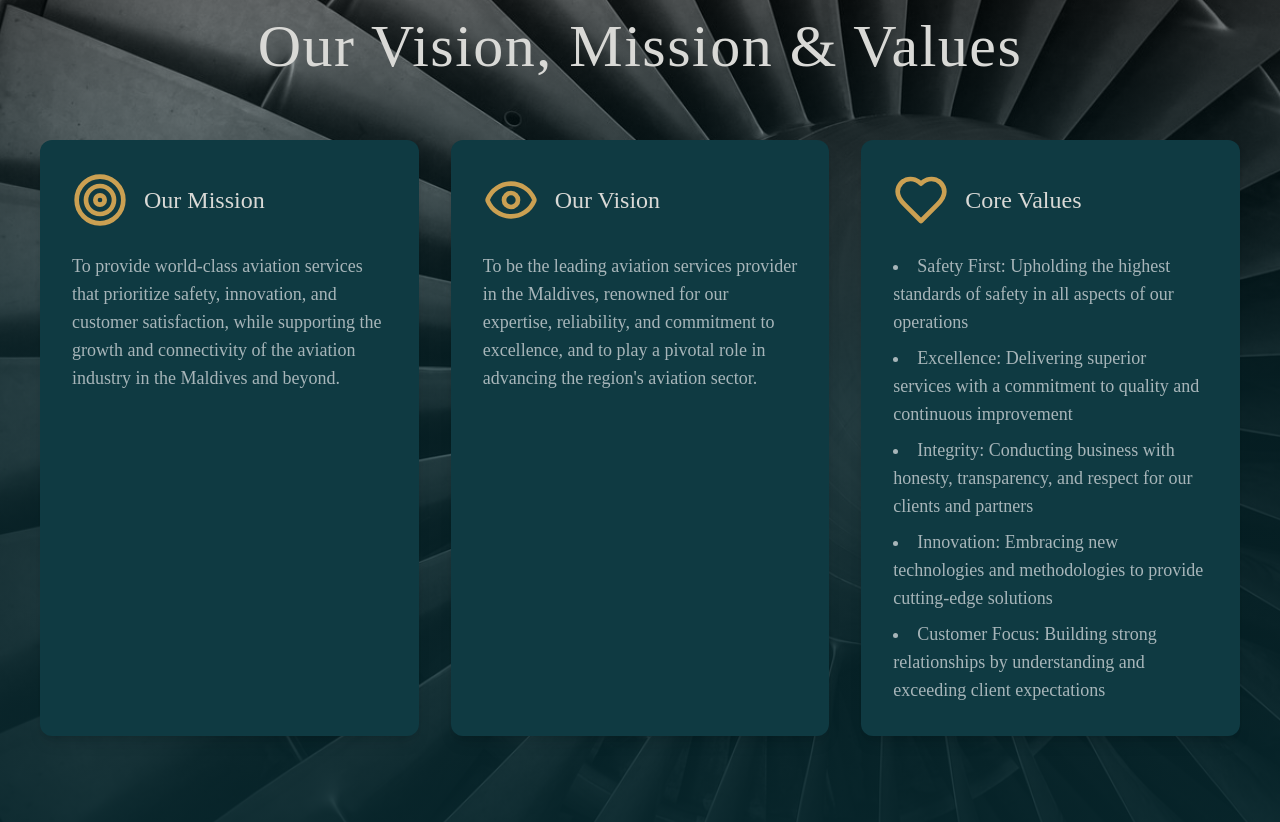
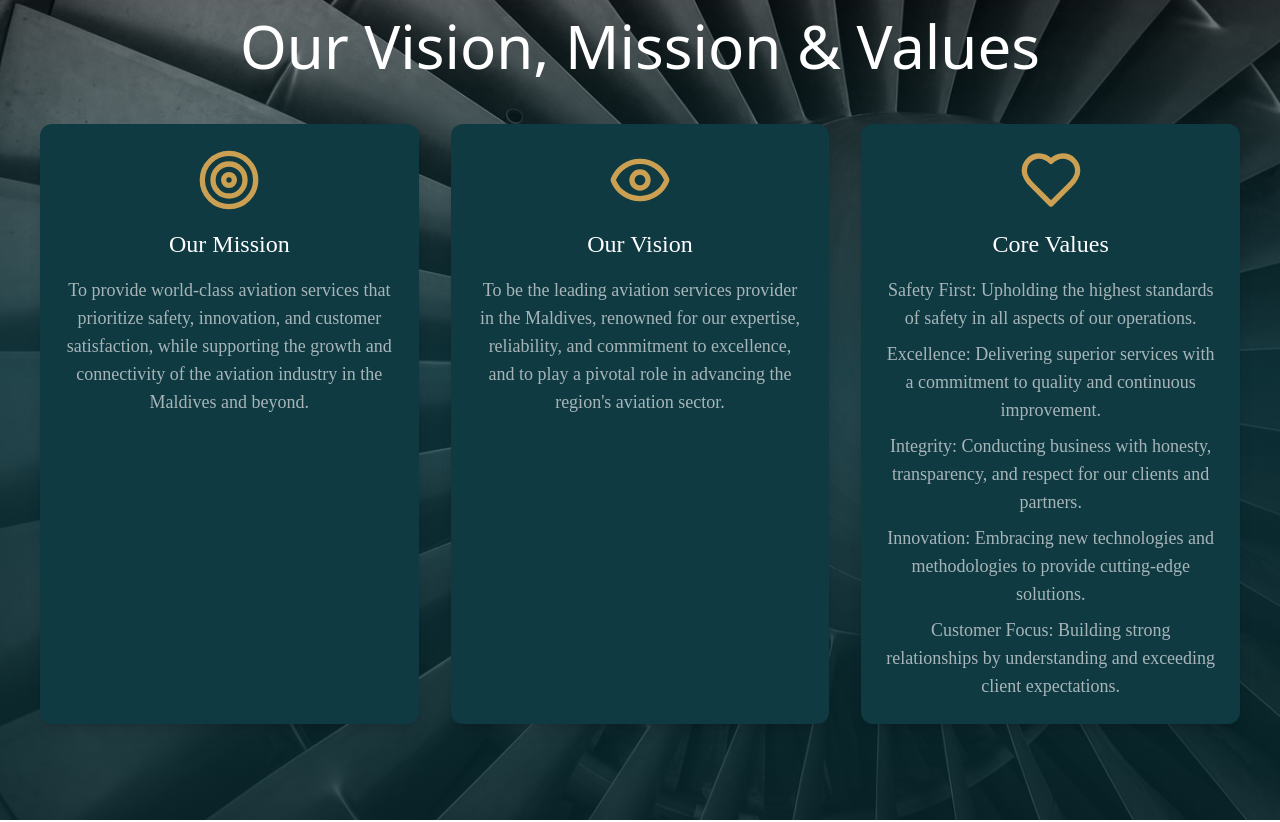
Before and after one commit to humaidhismail/ots, a React (Create React App) app: page / in a window 1280 px wide. Shown: the part 1600-2422 px from the top of the page. Built offline with nearby package versions, Linux system fonts and the light colour scheme.

Commit message:
mission section update

```diff
--- a/package.json
+++ b/package.json
@@ -8,8 +8,8 @@
     "react": "^18.3.1",
     "react-dom": "^18.3.1",
     "react-scripts": "5.0.1",
-    "web-vitals": "^2.1.4",
-    "tailwindcss": "^3.4.15"
+    "tailwindcss": "^3.4.15",
+    "web-vitals": "^2.1.4"
   },
   "devDependencies": {
     "autoprefixer": "^10.4.20",
@@ -42,5 +42,4 @@
       "last 1 safari version"
     ]
   }
-
 }
--- a/src/components/Vision.js
+++ b/src/components/Vision.js
@@ -1,109 +1,86 @@
 import React from 'react';
-import { motion } from 'framer-motion';
-import { Target, Eye, Heart } from 'lucide-react';
-import turbineImage from '../images/turbine.jpg'; // Ensure the correct path to the image
+import { Target, Eye, Heart } from 'lucide-react'; // Importing icons from lucide-react
 
-export default function VisionMissionValues() {
+// Add this import for the background image path
+import backgroundImage from '../images/turbine.jpg'; // Replace with your image path
+
+const VisionMissionValues = () => {
   const sections = [
     {
       title: 'Our Mission',
-      icon: Target,
+      icon: <Target className="w-16 h-16 text-[#CBA052]" />, // Target icon
       content:
         'To provide world-class aviation services that prioritize safety, innovation, and customer satisfaction, while supporting the growth and connectivity of the aviation industry in the Maldives and beyond.',
     },
     {
       title: 'Our Vision',
-      icon: Eye,
+      icon: <Eye className="w-16 h-16 text-[#CBA052]" />, // Eye icon
       content:
         "To be the leading aviation services provider in the Maldives, renowned for our expertise, reliability, and commitment to excellence, and to play a pivotal role in advancing the region's aviation sector.",
     },
     {
       title: 'Core Values',
-      icon: Heart,
+      icon: <Heart className="w-16 h-16 text-[#CBA052]" />, // Heart icon
       content: [
-        'Safety First: Upholding the highest standards of safety in all aspects of our operations',
-        'Excellence: Delivering superior services with a commitment to quality and continuous improvement',
-        'Integrity: Conducting business with honesty, transparency, and respect for our clients and partners',
-        'Innovation: Embracing new technologies and methodologies to provide cutting-edge solutions',
-        'Customer Focus: Building strong relationships by understanding and exceeding client expectations',
+        'Safety First: Upholding the highest standards of safety in all aspects of our operations.',
+        'Excellence: Delivering superior services with a commitment to quality and continuous improvement.',
+        'Integrity: Conducting business with honesty, transparency, and respect for our clients and partners.',
+        'Innovation: Embracing new technologies and methodologies to provide cutting-edge solutions.',
+        'Customer Focus: Building strong relationships by understanding and exceeding client expectations.',
       ],
     },
   ];
 
   return (
     <section
-      id="vision-mission-values"
-      className="py-24 relative bg-[#07272D] text-[#D9D9D6] overflow-hidden"
+      id="parallax-section"
+      className="relative py-24 bg-[#07272D] text-white"
+      style={{
+        backgroundImage: `url(${backgroundImage})`,
+        backgroundSize: 'cover',
+        backgroundPosition: 'center',
+        backgroundAttachment: 'fixed', // Parallax effect on desktop
+      }}
     >
-      {/* Parallax Background */}
-      <div
-        className="absolute inset-0 z-0"
-        style={{
-          backgroundImage: `url(${turbineImage})`,
-          backgroundSize: 'cover',
-          backgroundPosition: 'center',
-          backgroundAttachment: 'fixed',
-        }}
-      >
-        {/* Transparent Gradient Overlay */}
-        <div className="absolute inset-0 bg-gradient-to-b from-transparent via-[#07272D]/80 to-[#07272D] opacity-90"></div>
-      </div>
+      {/* Overlay for text visibility */}
+      <div className="absolute inset-0 bg-gradient-to-t from-[#07272D] via-[#0F3A42] to-transparent opacity-80"></div>
 
-      {/* Content */}
-      <div className="container mx-auto px-10 relative z-10">
-        {/* Section Title */}
-        <motion.h2
-          className="font-playfair-display-black text-5xl md:text-6xl text-center mb-16 tracking-wide"
-          initial={{ opacity: 0, y: 50 }}
-          whileInView={{ opacity: 1, y: 0 }}
-          transition={{ duration: 0.8 }}
-          viewport={{ once: true }}
-        >
+      {/* Content inside the parallax section */}
+      <div className="relative z-10 container mx-auto text-center px-6 md:px-10">
+        {/* Heading */}
+        <h2 className="font-playfair-display text-4xl md:text-6xl text-white mb-12">
           Our Vision, Mission & Values
-        </motion.h2>
+        </h2>
 
-        {/* Cards */}
-        <div className="grid md:grid-cols-2 lg:grid-cols-3 gap-8">
+        {/* Cards Grid */}
+        <div className="grid grid-cols-1 sm:grid-cols-2 lg:grid-cols-3 gap-8">
           {sections.map((section, index) => (
-            <motion.div
+            <div
               key={index}
-              className="relative bg-[#0F3A42] p-8 rounded-xl shadow-lg transition-transform transform hover:scale-105 hover:shadow-2xl group"
-              initial={{ opacity: 0, y: 50 }}
-              whileInView={{ opacity: 1, y: 0 }}
-              transition={{ duration: 0.8, delay: index * 0.2 }}
-              viewport={{ once: true }}
+              className="bg-[#0F3A42] p-6 rounded-xl shadow-lg hover:scale-105 transform transition-all"
             >
-              {/* Icon and Subheading */}
-              <div className="flex items-center mb-6">
-                <section.icon
-                  className="w-14 h-14 text-[#CBA052] transition-transform transform group-hover:rotate-12 group-hover:scale-110"
-                />
-                <h3 className="ml-4 font-playfair-display-medium text-2xl text-[#D9D9D6]">
-                  {section.title}
-                </h3>
-              </div>
+              {/* Icon */}
+              <div className="flex justify-center mb-4">{section.icon}</div>
+
+              {/* Title */}
+              <h3 className="font-playfair-display-medium text-2xl text-white mb-4">{section.title}</h3>
 
               {/* Content */}
               {Array.isArray(section.content) ? (
-                <ul className="list-disc list-inside space-y-2">
-                  {section.content.map((item, itemIndex) => (
-                    <li
-                      key={itemIndex}
-                      className="font-playfair-display-regular text-lg text-[#A7B5B9]"
-                    >
-                      {item}
-                    </li>
+                <ul className="font-playfair-display-regular text-lg text-[#A7B5B9] space-y-2">
+                  {section.content.map((item, index) => (
+                    <li key={index}>{item}</li>
                   ))}
                 </ul>
               ) : (
-                <p className="font-playfair-display-regular text-lg text-[#A7B5B9]">
-                  {section.content}
-                </p>
+                <p className="font-playfair-display-regular text-lg text-[#A7B5B9]">{section.content}</p>
               )}
-            </motion.div>
+            </div>
           ))}
         </div>
       </div>
     </section>
   );
-}
+};
+
+export default VisionMissionValues;
```
Also changed, not shown: 1 other file (tests, documents, lock files or other folders).
